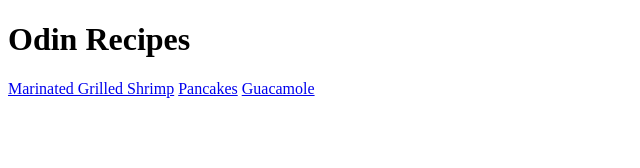
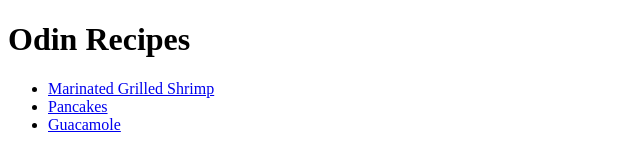
Before and after one commit to ethan-letourneau1997/odin-recipes, a plain HTML site: page index.html in a window 1280 px wide. Shown: the whole page, without its empty margins (0-640 px from the left). Drawn offline with Linux system fonts and the light colour scheme.

Commit message:
Put landing page links into a list

```diff
--- a/index.html
+++ b/index.html
@@ -8,8 +8,10 @@
 </head>
 <body>
     <h1>Odin Recipes</h1>
-    <a href="recipes/marinated-grilled-shrimp.html">Marinated Grilled Shrimp</a>
-    <a href="recipes/pancakes.html">Pancakes</a>
-    <a href="recipes/guacamole.html">Guacamole</a>
+    <ul>
+        <li><a href="recipes/marinated-grilled-shrimp.html">Marinated Grilled Shrimp</a></li>
+        <li><a href="recipes/pancakes.html">Pancakes</a></li>
+        <li><a href="recipes/guacamole.html">Guacamole</a></li>
+    </ul>
 </body>
 </html>
```
